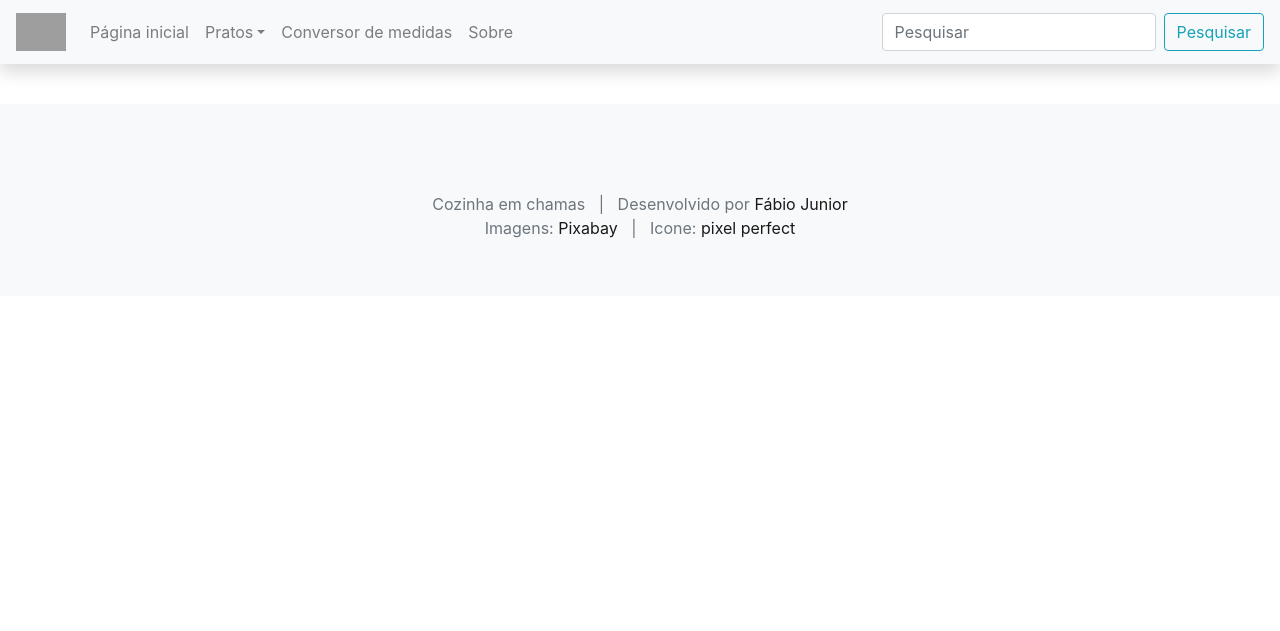
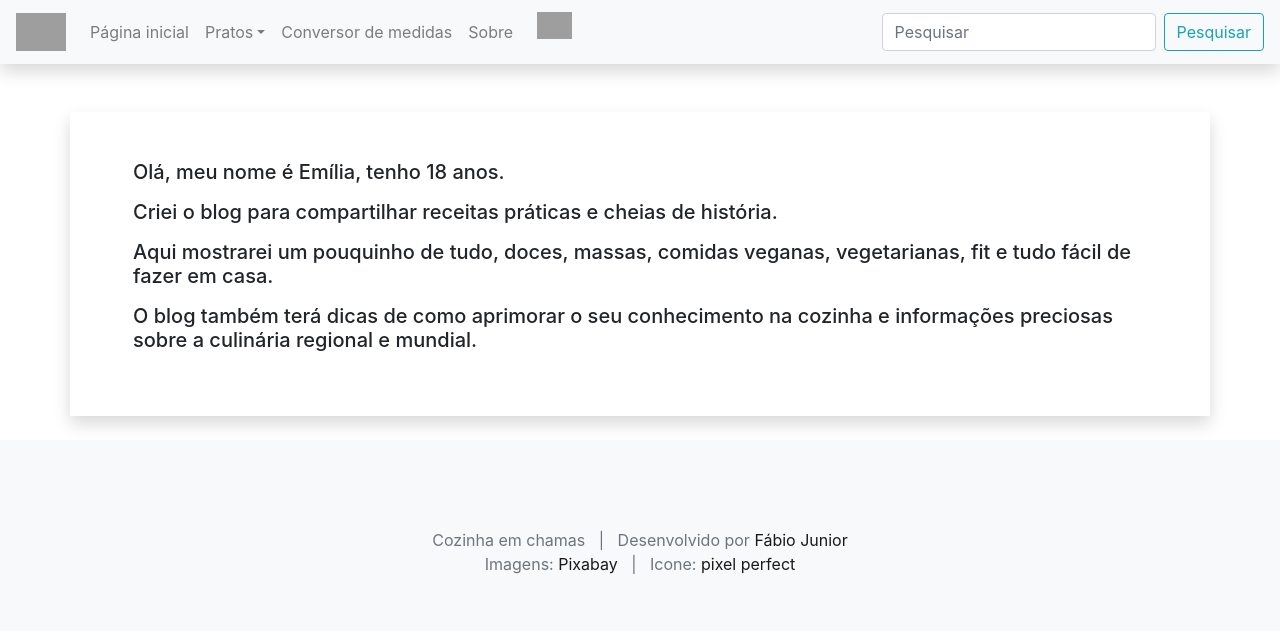
Before and after one commit to fjrleao/blog-culinaria, a Django app: page /sobre/ in a window 1280 px wide. Shown: the top 631 px of the page. Run offline with Django 3.2, Linux system fonts and the light colour scheme; data that the repository does not hold is empty; some libraries are stand-ins or nearby versions; grey boxes are pictures that could not be loaded.

Commit message:
Adiçao de conteudo na pagina sobre

```diff
--- a/blog/admin.py
+++ b/blog/admin.py
@@ -19,5 +19,6 @@ class PostagemAdmin(admin.ModelAdmin):
 
 @admin.register(Comentario)
 class ComentarioAdmin(admin.ModelAdmin):
-    list_display = ['nome', 'texto', 'aprovado', 'data']
+    list_display = ['nome', 'texto', 'aprovado', 'data', 'postagem']
     search_fields = ['data']
+    ordering = ['-data']
--- a/blog/templates/base.html
+++ b/blog/templates/base.html
@@ -35,6 +35,9 @@
                     </li>
                     <li class="nav-item">
                         <a class="nav-link" href={% url 'sobre' %}>Sobre</a>
+                    </li>
+                    <li class="nav-item pl-3">
+                        <a href="https://www.instagram.com/cozinhachamas/" target="_blank"><img class="img-responsive" src="https://image.flaticon.com/icons/svg/1077/1077042.svg" width="35"></a>
                     </li>
                 </ul>
                 <form method="GET"  action="/pesquisar/" class="form-inline my-2 my-lg-0">
--- a/blog/templates/sobre.html
+++ b/blog/templates/sobre.html
@@ -5,11 +5,15 @@ Sobre
 {% endblock titulo %}
 
 {% block conteudo %}
-<div class="container mt-3">
-    <div class="row">
-        <div class="col text-center">
-
-        <div>
+<div class="container mt-3 shadow mt-5">
+    <div class="row p-5">
+        <div class="col">
+            <h5><p>Olá, meu nome é Emília, tenho 18 anos.</p>
+            <p>Criei o blog para compartilhar receitas práticas e cheias de história.</p>
+            <p>Aqui mostrarei um pouquinho de tudo, doces, massas, comidas veganas, vegetarianas, fit e tudo fácil de fazer em casa.</p>
+            O blog também terá dicas de como aprimorar o seu conhecimento na cozinha e informações preciosas sobre a culinária
+            regional e mundial.</p></h5>
+        </div>
     </div>
 </div>
 {% endblock conteudo %}
--- a/blog/views.py
+++ b/blog/views.py
@@ -64,7 +64,7 @@ def postagem(request, slugSessao, slugPostagem):
     sessoes = Sessao.objects.all()
     postagem = Postagem.objects.get(slug=slugPostagem)
     try:
-        comentarios = Comentario.objects.filter(postagem=postagem, aprovado=True)
+        comentarios = Comentario.objects.filter(postagem=postagem, aprovado=True).order_by('-data')
     except:
         pass
     context = {
```
